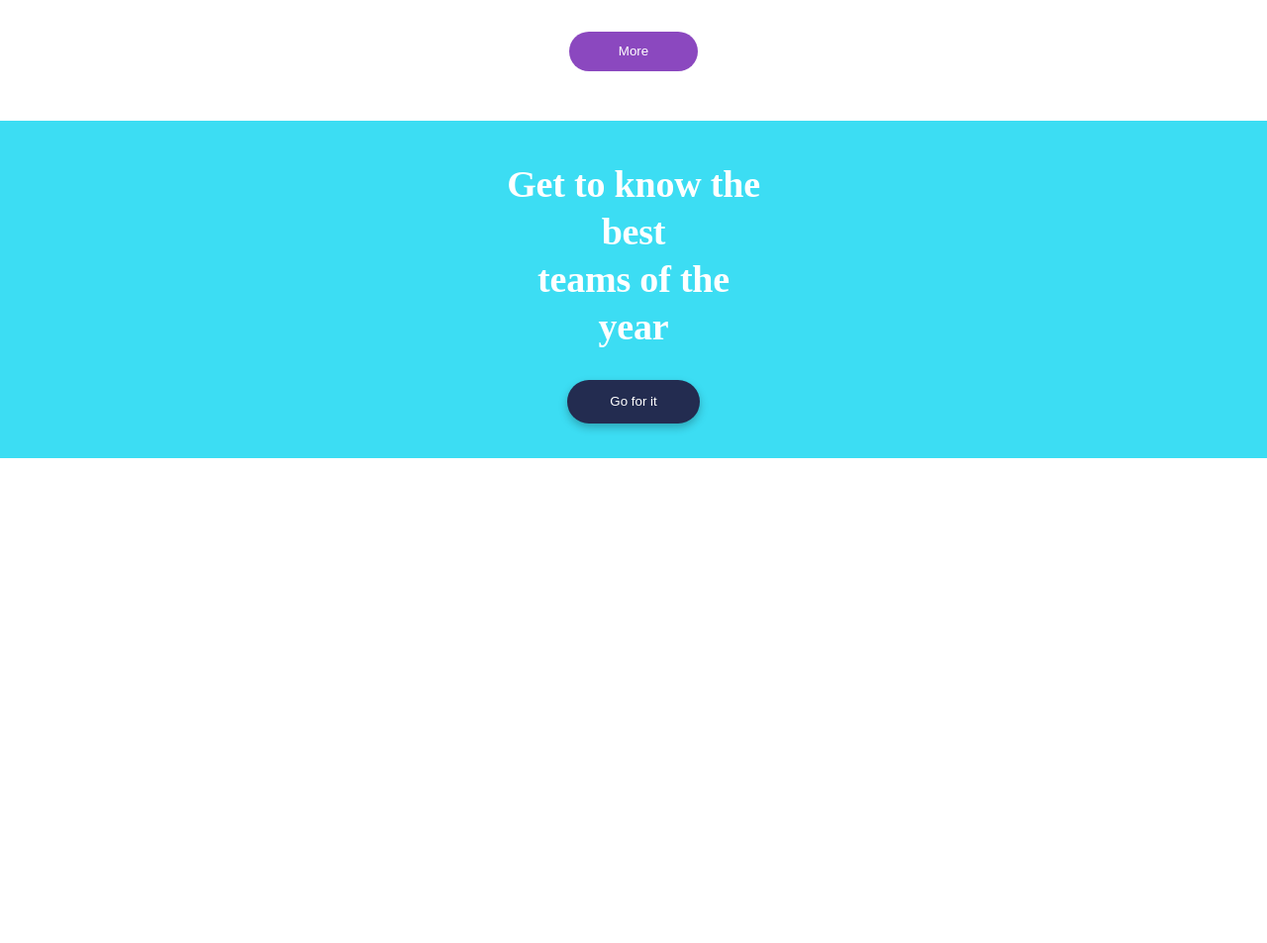
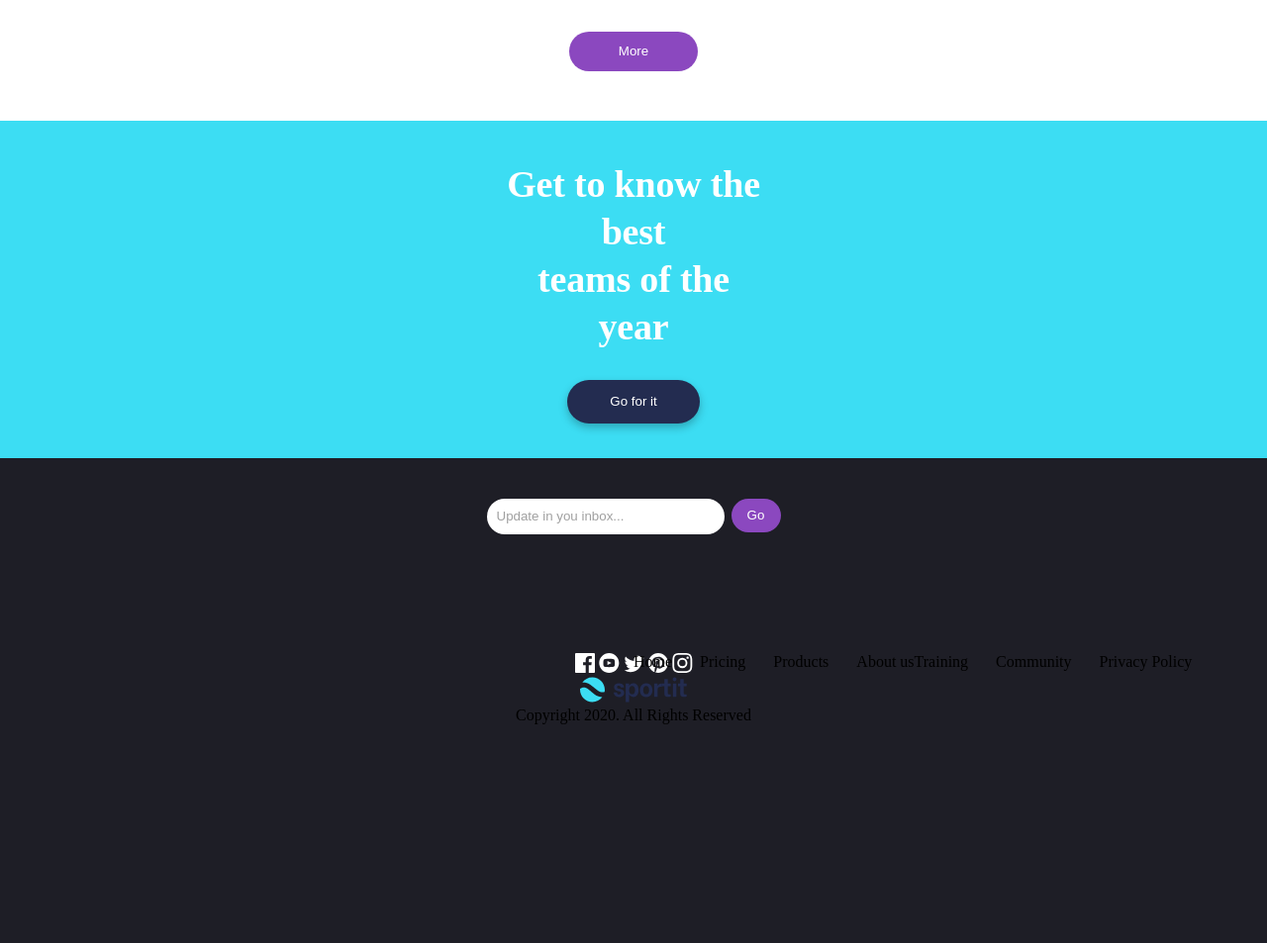
Before and after one commit to mandrescatalan/sportit, a plain HTML site: page index.html in a window 1280 px wide. Shown: the part 1869-2822 px from the top of the page at 99% size. Before the commit the page ends 2332 px from the top, so only its background shows below. Drawn offline with nearby package versions, Linux system fonts and the light colour scheme.

Commit message:
añadí el footer en HTML, falta en CSS

```diff
--- a/css/styles.css
+++ b/css/styles.css
@@ -136,7 +136,7 @@ nav {
 
 }
 
-.container__boxes button{
+.container__boxes div section button{
     width: 69px;
     height: 43px;
     border-radius: 30px;
@@ -149,7 +149,7 @@ nav {
 
 }
 
-.container__boxes  h6{
+.container__boxes div section h6{
     background-color: #8B48BF4D;
     width:300px;
     height: 43px;
@@ -179,7 +179,7 @@ nav {
     padding: 20px;
 }
 
-.testimonios h1{
+.testimonios section h1{
     color: #242E53;
     font-family:Be Vietnam;
     font-size:35px;
@@ -206,20 +206,20 @@ nav {
     padding: 20px 0px 0px 0px;
 }
 
-.testimonios h4{
+.testimonios section h4{
     position: relative;
     top: 30px;
     color:#3F4868;
 
 }
 
-.testimonios p{
+.testimonios section p{
     color: #B9B9C1;
     padding: 20px 25px;
     text-align: center;
 }
 
-.testimonios button{
+.testimonios section button{
     width: 130px;
     height: 40px;
     border-radius: 50px;
@@ -269,6 +269,44 @@ nav {
     color: white;
     box-shadow: 0px 4px 8px 0px #00000040;
 }
+
+.container_footer{
+    background-color:#1E1E26;
+    height: 550px;
+    display: flex;
+    flex-direction: column;
+    align-items: center;
+    justify-content: center;
+}
+
+.botones_footer{
+    position: relative;
+    bottom: 120px;
+    display: flex;
+    justify-content: space-around;
+    gap: 7px;
+}
+
+.boton__f1{
+    width: 240px;
+    height: 36px;
+    border-radius: 50px;
+    background-color:#FFFFFF;
+    color:#A0A0A0;
+    text-align: left;
+    padding: 0 10px;
+}
+
+.boton__f2{
+    width: 50px;
+    height: 34px;
+    border-radius: 50px;
+    color:#FFFFFF;
+    background-color: #8B48BF;
+
+
+}
+
 
 
 @media (min-width: 700px) {
--- a/index.html
+++ b/index.html
@@ -95,7 +95,45 @@
             <button>Go for it</button>
             </div>
         </div>
+
     </main>
+
+    <footer>
+        <div class="container_footer">
+            <div class="botones_footer">
+                <button class="boton__f1">Update in you inbox...</button>
+                <button class="boton__f2">Go</button>
+            </div>
+            <div class="container__listas">
+                <nav>
+                    <ul>
+                        <li>Home</li>
+                        <li>Pricing</li>
+                        <li>Products</li>
+                        <li>About us</li>
+                    </ul>
+                    <ul>
+                        <li>Training</li>
+                        <li>Community</li>
+                        <li>Privacy Policy</li>
+                    </ul>
+                </nav>
+            </div>
+            <div class="iconos__redes">
+                <img src="img/icon-facebook.svg" alt="icon_facebook">
+                <img src="img/icon-youtube.svg" alt="icon_youtube">
+                <img src="img/icon-twitter.svg" alt="icon_twitter">
+                <img src="img/icon-pinterest.svg" alt="icon_pinterest">
+                <img src="img/icon-instagram.svg" alt="icon_instagram">
+            </div>
+            <div class="last__logo">
+                <img src="img/logo.svg" alt="icon_logo">
+            </div>
+            <div class="last__item">
+                <p>Copyright 2020. All Rights Reserved</p>
+            </div>
+        </div>
+    </footer>
 
 </body>
 </html>
```
